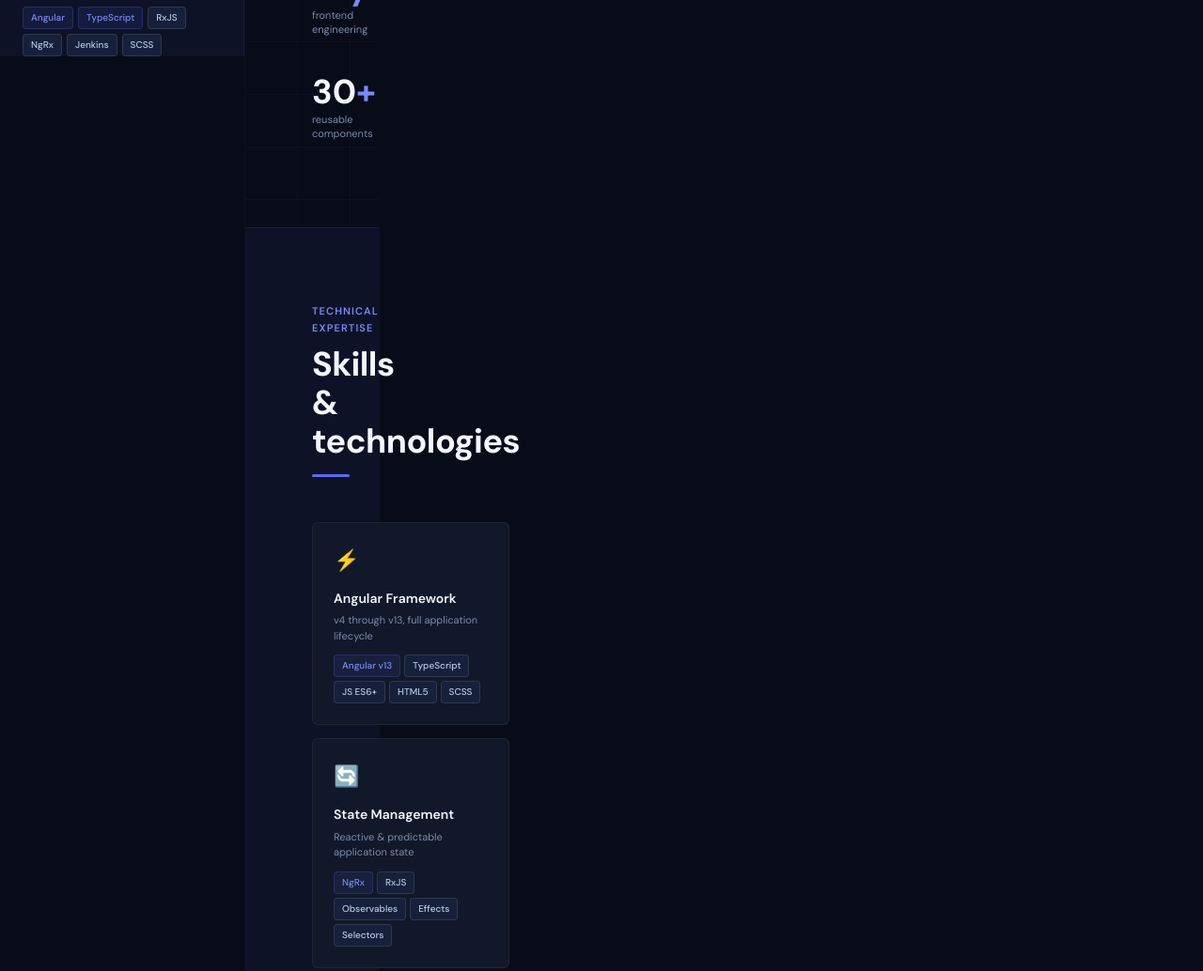
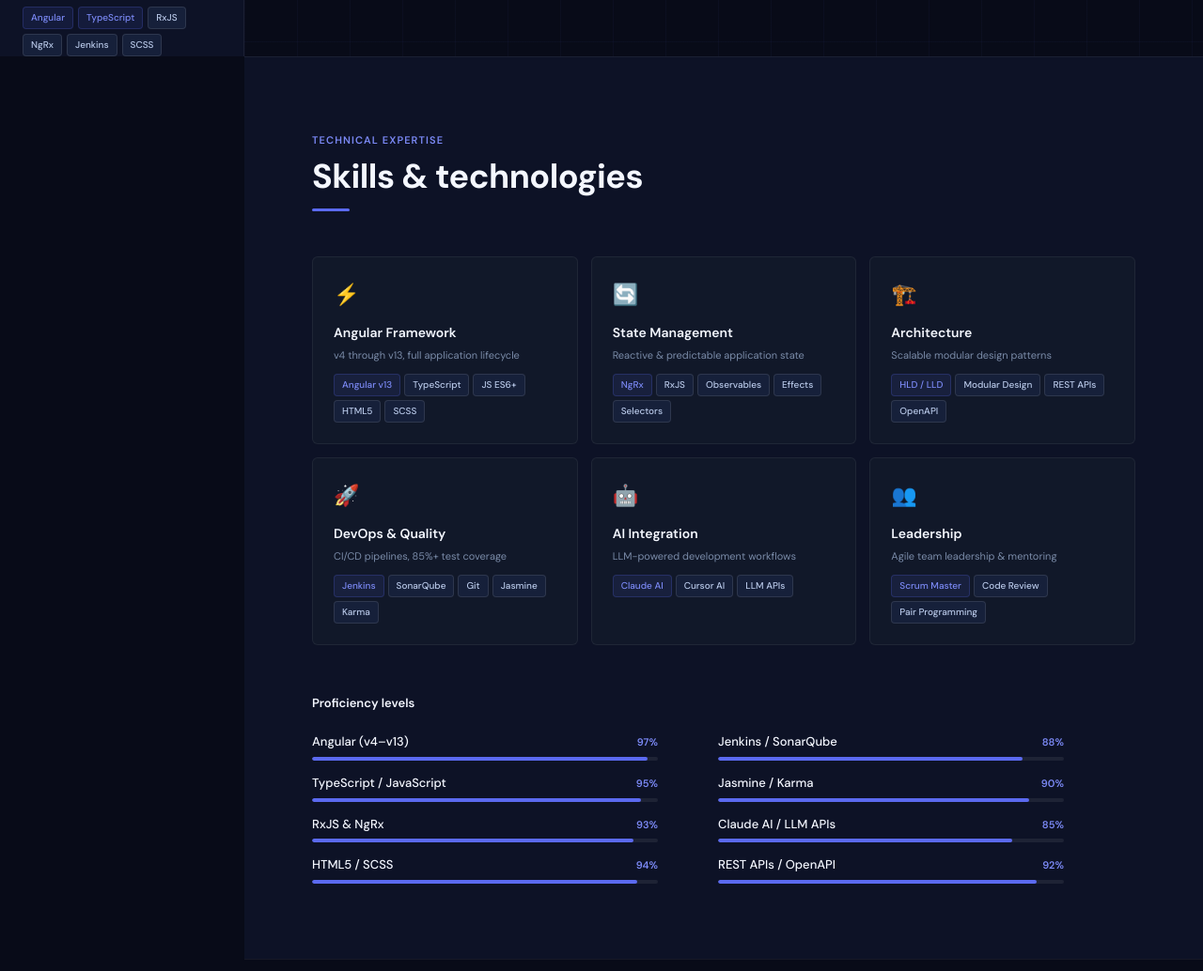
Before and after one commit to Vinodhini23/portfolio, a plain HTML site: page index.html in a window 1280 px wide. Shown: the part 740-1774 px from the top of the page at 94% size. Drawn offline with Linux system fonts and the light colour scheme.

Commit message:
Add files via upload

```diff
--- a/index.html
+++ b/index.html
@@ -34,9 +34,8 @@ body{
   font-family:'DM Sans',sans-serif;
   font-weight:400;
   line-height:1.6;
-  display:grid;
-  grid-template-columns:var(--sidebar-w) 1fr;
   min-height:100vh;
+  overflow-x:hidden;
 }
 
 /* ═══════════════════════════
@@ -177,6 +176,8 @@ body{
 .main{
   margin-left:var(--sidebar-w);
   min-height:100vh;
+  width:calc(100% - var(--sidebar-w));
+  overflow-x:hidden;
 }
 
 /* ═══════════════════════════
@@ -188,6 +189,8 @@ body{
   display:flex;align-items:center;
   position:relative;overflow:hidden;
   background:var(--deep);
+  width:100%;
+  max-width:100%;
 }
 .hero-grid{
   position:absolute;inset:0;pointer-events:none;
@@ -504,14 +507,13 @@ h1{
 ═══════════════════════════ */
 @media(max-width:860px){
   :root{--sidebar-w:0px}
-  body{grid-template-columns:1fr}
   .sidebar{
     position:fixed;top:0;left:-260px;width:260px;
     transition:left .25s;z-index:200;
     box-shadow:4px 0 24px rgba(0,0,0,.5);
   }
   .sidebar.open{left:0}
-  .main{margin-left:0}
+  .main{margin-left:0;width:100%}
   .mobile-bar{
     display:flex;align-items:center;justify-content:space-between;
     padding:0 24px;height:56px;
```
